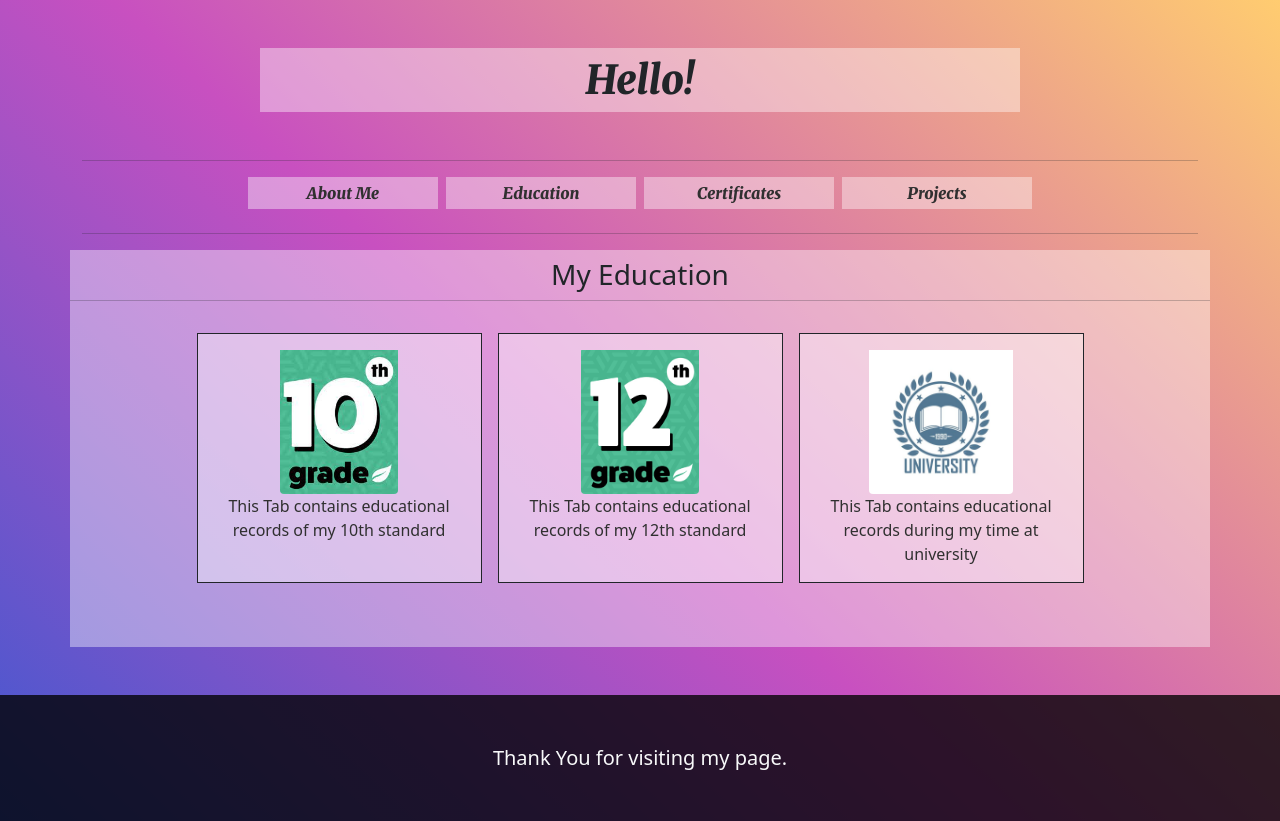
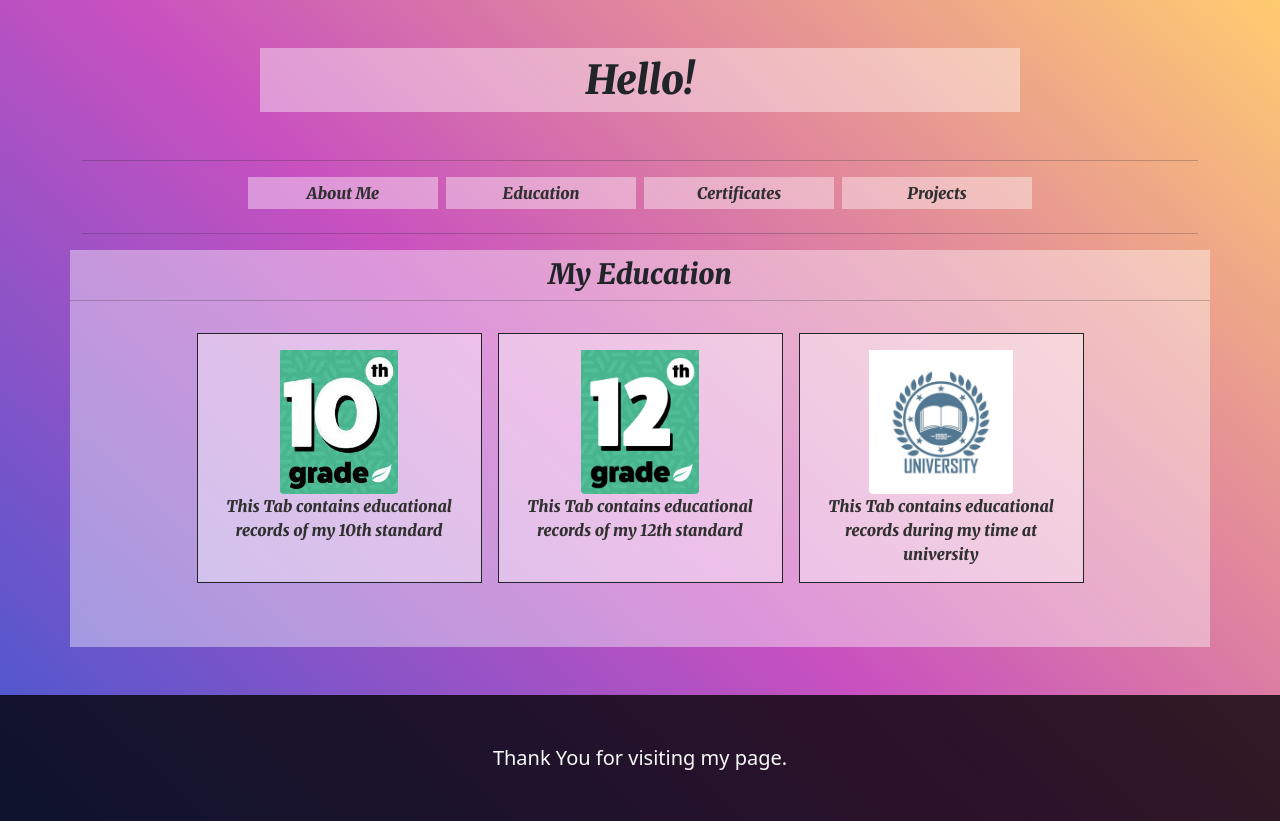
Before and after one commit to Suryakiran7-2002/Personal_website, a Flask app: page /education in a window 1280 px wide. Run offline with Flask 2, Linux system fonts and the light colour scheme; some libraries are stand-ins or nearby versions.

Commit message:
Update education.html

```diff
--- a/templates/education.html
+++ b/templates/education.html
@@ -1,7 +1,7 @@
 {%extends "template.html" %}
 {%block content%}
 
-<div class="container mb-5">
+<div class="container mb-5 font">
 
     <div class="row justify-content-center bk-white my-3 pb-5">
 
```
